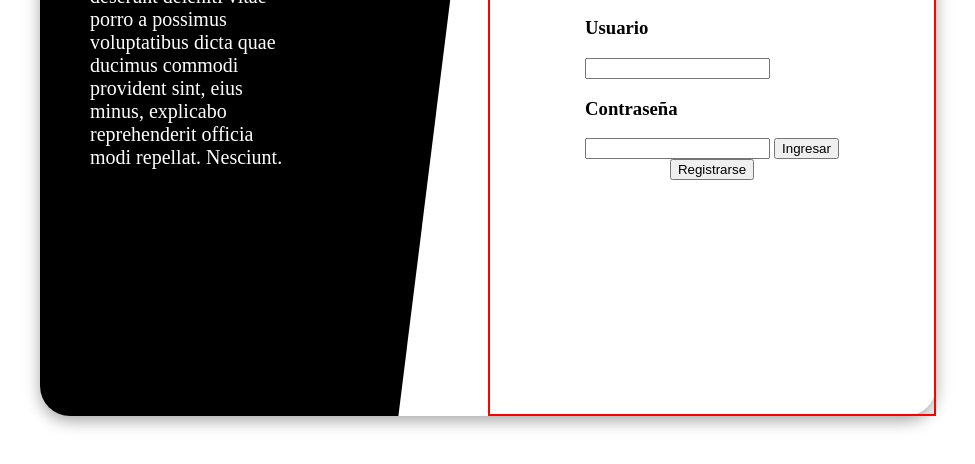
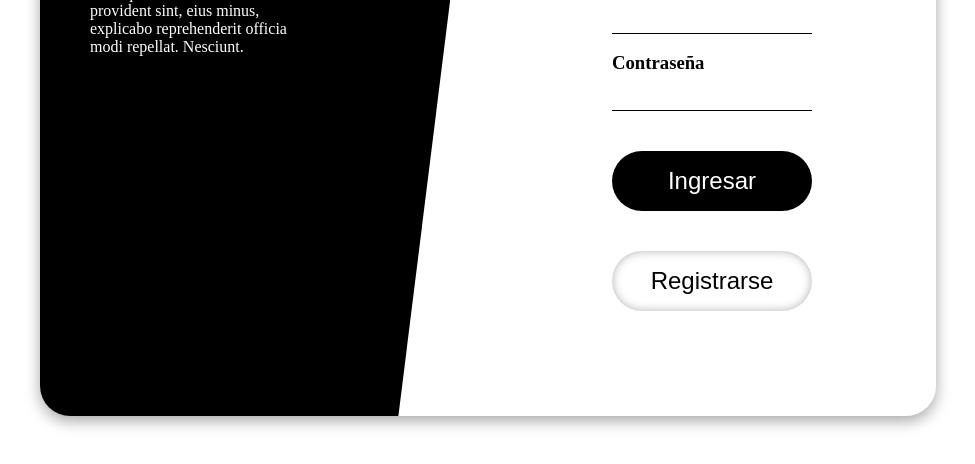
Before and after one commit to aleaster/Web_proyect_pp, a website: page views/Login.html in a window 1280 px wide. Shown: the part 352-816 px from the top of the page, without its empty margins (152-1127 px from the left). Drawn offline with nearby package versions, Linux system fonts and the light colour scheme.

Commit message:
Login finalizado

```diff
--- a/scss/login_styles.scss
+++ b/scss/login_styles.scss
@@ -3,6 +3,33 @@ body{
     display: flex;
     justify-content: center;
     align-items: center;
+}
+
+p{
+    position: relative;
+    color: white;
+    font-size: 12pt;
+    width: 200px;
+    left: 50px;
+    top: 200px;
+}
+
+form{
+    display: flex;
+    flex-direction: column;
+}
+
+input{
+    border:none;
+    border-bottom: 1px solid black;
+}
+
+.animate__animated.animate__fadeInLeft{
+    animation-delay: 1s;
+}
+
+.animate__animated.animate__fadeIn{
+    animation-delay: 1.5s;
 }
 
 #main{
@@ -38,30 +65,40 @@ body{
     left: 50px;
 }
 
-p{
-    position: relative;
-    color: white;
-    font-size: 15pt;
-    width: 200px;
-    left: 50px;
-    top: 200px;
-}
-
-.animate__animated.animate__fadeInLeft{
-    animation-delay: 1s;
-}
-
-.animate__animated.animate__fadeIn{
-    animation-delay: 1.5s;
-}
-
 #contenmelo{
     color: black;
     font-style: bold;
     grid-column: 3/5;
-    border: 2px solid red;
     display: flex;
     flex-direction: column;
     align-items: center;
     justify-content: center;
 }
+
+#lo{
+    font-size: 40pt;
+    border-bottom: 5px solid black;
+}
+
+#ing{
+    border: none;
+    margin-top: 40px;
+    border-radius: 30px;
+    height: 60px;
+    width: 200px;
+    background-color: black;
+    color: white;
+    font-size: 24px;
+}
+
+#reg{
+    border: none;
+    margin-top: 40px;
+    border-radius: 30px;
+    height: 60px;
+    width: 200px;
+    background-color: white;
+    color: black;
+    font-size: 24px;
+    box-shadow: inset 0px 0px 10px 0px rgba(0, 0, 0, 0.3);
+}
--- a/views/Login.html
+++ b/views/Login.html
@@ -24,9 +24,9 @@
                 <input type="text">
                 <h3>Contraseña</h3>
                 <input type="password">
-                <button>Ingresar</button>
+                <button id="ing">Ingresar</button>
             </form>
-            <button>Registrarse</button>
+            <button id="reg">Registrarse</button>
         </div>
     </div>
 </body>
```
Also changed, not shown: css/login_styles.css, 1 other file.
